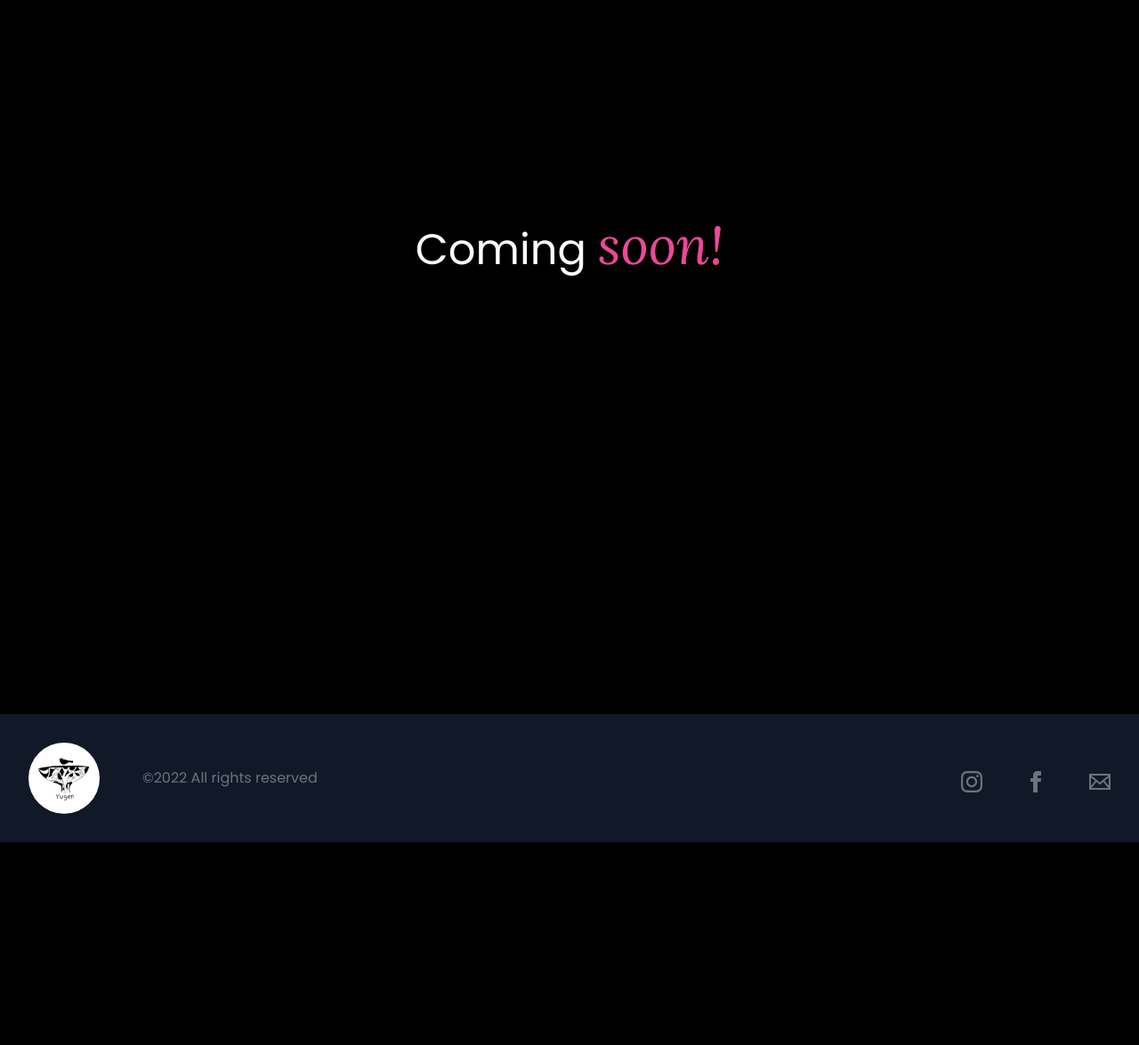
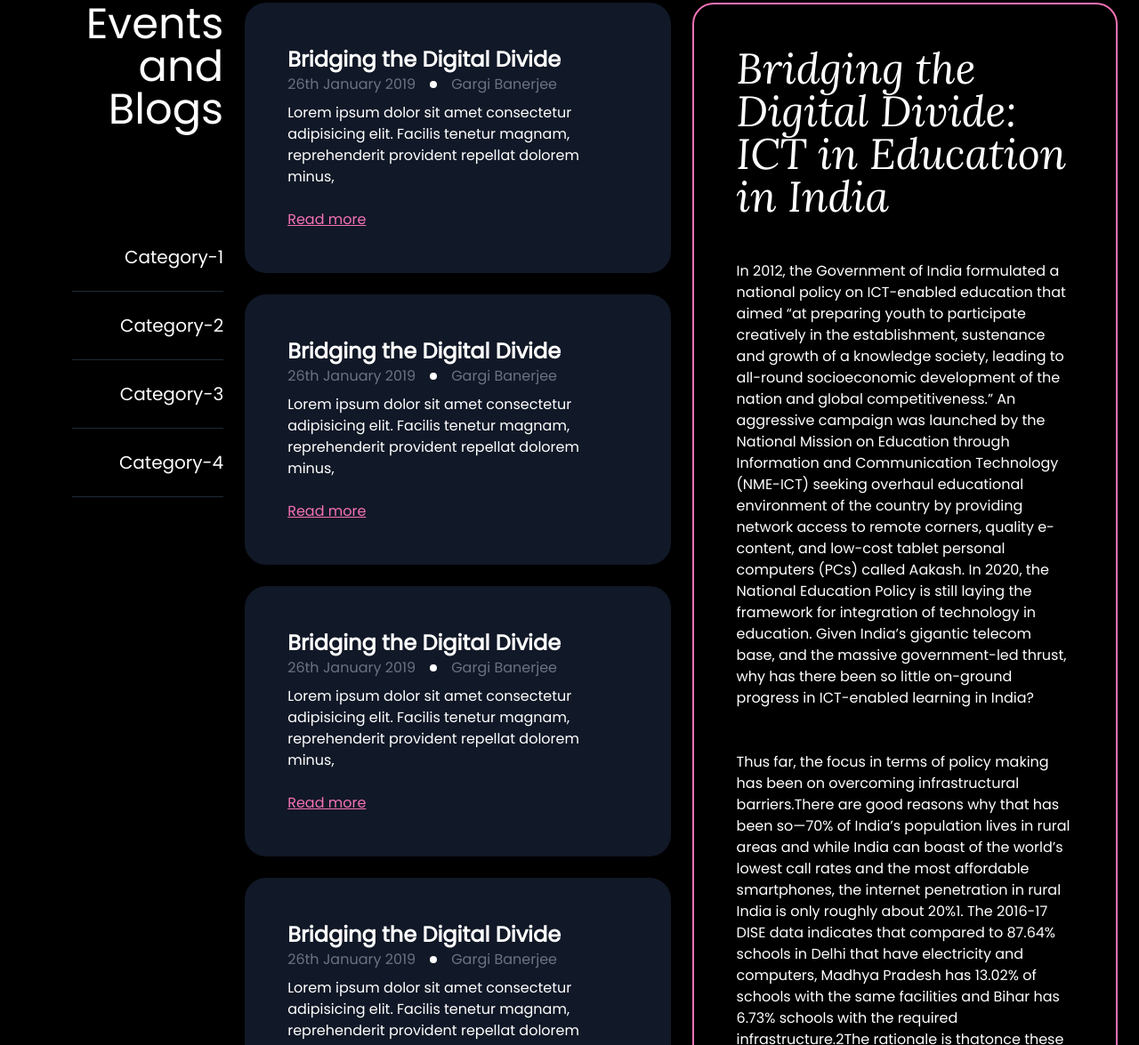
Before and after one commit to PrattDarsh/yugen, a plain HTML site: page events.html in a window 1280 px wide. Shown: the part 125-1300 px from the top of the page at 89% size. Before the commit the page ends 1072 px from the top, so only its background shows below. Drawn offline with nearby package versions, Linux system fonts and the light colour scheme.

Commit message:
blog redesign

```diff
--- a/events.html
+++ b/events.html
@@ -67,140 +67,128 @@
             </div>
         </div>
     </div>
-    <div class="h-screen flex items-center justify-center">
-        <p class="text-5xl">Coming <span class="cursive text-6xl text-pink-500">soon!</span></p>
+    <div class="">
+        <div class="grid grid-cols-5 py-32 px-6 gap-6">
+            <div class=" h-32 col-span-1  text-right">
+                <div class="text-5xl"> Events and Blogs</div>
+                <div class="text-xl mt-32 space-y-6">
+                    <button class="w-full text-right" onclick="showCard(1)">Category-1</button>
+                    <div class="w-3/4 float-right h-px bg-gray-800"></div>
+                    <button class="w-full text-right" onclick="showCard(2)">Category-2</button>
+                    <div class="w-3/4 float-right h-px bg-gray-800"></div>
+                    <button class="w-full text-right" onclick="showCard(3)">Category-3</button>
+                    <div class="w-3/4 float-right h-px bg-gray-800"></div>
+                    <button class="w-full text-right" onclick="showCard(4)">Category-4</button>
+                    <div class="w-3/4 float-right h-px bg-gray-800"></div>
+                </div>
+            </div>
+            <div class=" h-32 col-span-2 space-y-6">
+                <div
+                    class="cat1 bg-gray-900 rounded-3xl p-12 transform transition ease-in-out duration-100  hover:-translate-y-1 hover:scale-105">
+                    <p class="text-2xl font-bold">Bridging the Digital Divide </p>
+                    <div class="flex items-center space-x-4">
+                        <p class="text-gray-500">26th January 2019</p>
+                        <div class="h-2 w-2 bg-white rounded-full"></div>
+                        <p class="text-gray-500">Gargi Banerjee</p>
+                    </div>
+
+                    <p class="mt-2"> Lorem ipsum dolor sit amet consectetur adipisicing elit. Facilis tenetur magnam,
+                        reprehenderit
+                        provident repellat dolorem minus,</p>
+
+                    <p class="mt-6 underline text-pink-400">Read more</p>
+                </div>
+                <div
+                    class="cat2 bg-gray-900 rounded-3xl p-12 transform transition ease-in-out duration-100  hover:-translate-y-1 hover:scale-105">
+                    <p class="text-2xl font-bold">Bridging the Digital Divide</p>
+                    <div class="flex items-center space-x-4">
+                        <p class="text-gray-500">26th January 2019</p>
+                        <div class="h-2 w-2 bg-white rounded-full"></div>
+                        <p class="text-gray-500">Gargi Banerjee</p>
+                    </div>
+
+                    <p class="mt-2"> Lorem ipsum dolor sit amet consectetur adipisicing elit. Facilis tenetur magnam,
+                        reprehenderit
+                        provident repellat dolorem minus,</p>
+
+                    <p class="mt-6 underline text-pink-400">Read more</p>
+                </div>
+                <div
+                    class="cat1 bg-gray-900 rounded-3xl p-12 transform transition ease-in-out duration-100  hover:-translate-y-1 hover:scale-105">
+                    <p class="text-2xl font-bold">Bridging the Digital Divide</p>
+                    <div class="flex items-center space-x-4">
+                        <p class="text-gray-500">26th January 2019</p>
+                        <div class="h-2 w-2 bg-white rounded-full"></div>
+                        <p class="text-gray-500">Gargi Banerjee</p>
+                    </div>
+
+                    <p class="mt-2"> Lorem ipsum dolor sit amet consectetur adipisicing elit. Facilis tenetur magnam,
+                        reprehenderit
+                        provident repellat dolorem minus,</p>
+
+                    <p class="mt-6 underline text-pink-400">Read more</p>
+                </div>
+                <div
+                    class="cat4 bg-gray-900 rounded-3xl p-12 transform transition ease-in-out duration-100  hover:-translate-y-1 hover:scale-105">
+                    <p class="text-2xl font-bold">Bridging the Digital Divide </p>
+                    <div class="flex items-center space-x-4">
+                        <p class="text-gray-500">26th January 2019</p>
+                        <div class="h-2 w-2 bg-white rounded-full"></div>
+                        <p class="text-gray-500">Gargi Banerjee</p>
+                    </div>
+
+                    <p class="mt-2"> Lorem ipsum dolor sit amet consectetur adipisicing elit. Facilis tenetur magnam,
+                        reprehenderit
+                        provident repellat dolorem minus,</p>
+
+                    <p class="mt-6 underline text-pink-400">Read more</p>
+                </div>
+            </div>
+            <div class="border-pink-400 border-2 rounded-3xl col-span-2 p-12">
+                <p class="text-5xl cursive">
+                    Bridging the Digital Divide: ICT in Education in India
+                </p>
+                <p class="mt-12">
+                    In 2012, the Government of India formulated a national policy on ICT-enabled education that aimed
+                    “at preparing youth to participate creatively in the establishment, sustenance and growth of a
+                    knowledge society, leading to all-round socioeconomic development of the nation and global
+                    competitiveness.” An aggressive campaign was launched by the National Mission on Education through
+                    Information and Communication Technology (NME-ICT) seeking overhaul educational environment of the
+                    country by providing network access to remote corners, quality e-content, and low-cost tablet
+                    personal computers (PCs) called Aakash. In 2020, the National Education Policy is still laying the
+                    framework for integration of technology in education. Given India’s gigantic telecom base, and the
+                    massive government-led thrust, why has there been so little on-ground progress in ICT-enabled
+                    learning in India?
+                </p>
+                <p class="mt-12">
+                    Thus far, the focus in terms of policy making has been on overcoming infrastructural barriers.There
+                    are good reasons why that has been so—70% of India’s population lives in rural areas and while India
+                    can boast of the world’s lowest call rates and the most affordable smartphones, the internet
+                    penetration in rural India is only roughly about 20%1. The 2016-17 DISE data indicates that compared
+                    to 87.64% schools in Delhi that have electricity and computers, Madhya Pradesh has 13.02% of schools
+                    with the same facilities and Bihar has 6.73% schools with the required infrastructure.2The rationale
+                    is thatonce these gaps are bridged, internet use would be homogeneous. However, access to ICT
+                    devices and internet is only part of the problem of digital inclusion in rural India and rural
+                    schools. There are major sociocultural and psychological barriers that make the implementation of
+                    ICT-enabled education challenging.
+                </p>
+                <p class="mt-12">
+                    Thus far, the focus in terms of policy making has been on overcoming infrastructural barriers.There
+                    are good reasons why that has been so—70% of India’s population lives in rural areas and while India
+                    can boast of the world’s lowest call rates and the most affordable smartphones, the internet
+                    penetration in rural India is only roughly about 20%1. The 2016-17 DISE data indicates that compared
+                    to 87.64% schools in Delhi that have electricity and computers, Madhya Pradesh has 13.02% of schools
+                    with the same facilities and Bihar has 6.73% schools with the required infrastructure.2The rationale
+                    is thatonce these gaps are bridged, internet use would be homogeneous. However, access to ICT
+                    devices and internet is only part of the problem of digital inclusion in rural India and rural
+                    schools. There are major sociocultural and psychological barriers that make the implementation of
+                    ICT-enabled education challenging.
+                </p>
+            </div>
+        </div>
 
     </div>
-    <!-- <div class="pt-32 text-center title">
-        <p class="cursive text-7xl eventsTitle">Events</p>
-        <div class="bg-gradient-to-r from-indigo-500 mx-auto via-purple-500 to-pink-500 h-px mt-8 w-72 line"></div>
-    </div>
-    <div class="flex py-20 items-center justify-center space-x-20 text-md">
-        <div class="">
-            <button class="p-2 font-bold" onclick="category(1)" id="category1">Category 1</button>
-        </div>
-        <div class="">
-            <button class="p-2" onclick="category(2)" id="category2">Category 2</button>
-        </div>
-        <div class="">
-            <button class="p-2" onclick="category(3)" id="category3">Category 3</button>
-        </div>
-    </div>
-    <div class=" grid grid-cols-1 md:grid-cols-2 lg:grid-cols-3 gap-x-12 gap-y-20 max-w-7xl mx-auto">
-        <div
-            class="text-2xl category1 bg-green-200 text-green-500 rounded-3xl py-12 px-12 flex flex-wrap items-end justify-between transform -rotate-6 card">
-            <p class="text-4xl mb-4 ">Bridging the <span class="cursive text-5xl">Digital Divide</span> </p>
-            <div class="w-full">
-                <div class="h-px bg-green-500 mt-8"></div>
-                <p>Gargi Banerjee</p>
-            </div>
 
-        </div>
-        <div
-            class="text-2xl bg-pink-300  category2 text-pink-500 rounded-3xl py-12 px-12 flex flex-wrap items-end justify-between transform rotate-6 card">
-            <p class="text-4xl mb-4 ">Equitable <span class="cursive text-5xl">Quality Education</span></p>
-            <div class="w-full">
-                <div class="h-px bg-pink-500 mt-8"></div>
-                <p>Atanda Halimat</p>
-            </div>
-
-        </div>
-        <div
-            class="text-2xl bg-yellow-200 text-yellow-500  category1 rounded-3xl py-12 px-12 flex flex-wrap items-end justify-between transform -rotate-6 card">
-            <p class="text-4xl mb-4 ">Growth <span class="cursive text-5xl">Mindset</span></p>
-            <div class="w-full">
-                <div class="h-px bg-yellow-500 mt-8"></div>
-                <p>Arami Chrystal</p>
-            </div>
-        </div>
-        <div
-            class="text-2xl bg-purple-300 text-purple-700 rounded-3xl  category3 py-12 flex flex-wrap items-end justify-between px-12 transform rotate-6 card">
-            <p class="text-4xl mb-4 ">Why <span class="cursive text-5xl">Teach</span></p>
-            <div class="w-full">
-                <div class="h-px bg-purple-700 mt-8"></div>
-                <p>Meenakshi Babu</p>
-            </div>
-        </div>
-        <div
-            class="text-2xl bg-green-200 text-green-500 rounded-3xl py-12 px-12  category2 flex flex-wrap items-end justify-between transform -rotate-6 card">
-            <p class="text-4xl mb-4 ">Addressing <span class="cursive text-5xl">Inequalities</span> in <span
-                    class="cursive text-5xl">Classrooms</span></p>
-            <div class="w-full">
-                <div class="h-px bg-green-500 mt-8"></div>
-                <p>Gargi Banerjee</p>
-            </div>
-
-        </div>
-        <div
-            class="text-2xl bg-pink-300 text-pink-500 rounded-3xl py-12 px-12 transform  category3 flex flex-wrap items-end justify-between -rotate-6 card">
-            <p class="text-4xl mb-4 ">Hope in <span class="cursive text-5xl">Education</span></p>
-            <div class="w-full">
-                <div class="h-px bg-pink-500 mt-8"></div>
-                <p>Atanda Halimat</p>
-            </div>
-
-        </div>
-    </div> -->
-    <!-- ---------------------------------------BLOGS---------------------------------- -->
-    <!-- <div class="py-32 text-center title">
-        <p class="cursive text-7xl eventsTitle">Blogs</p>
-        <div class="bg-gradient-to-r from-indigo-500 mx-auto via-purple-500 to-pink-500 h-px mt-8 w-72 line"></div>
-    </div>
-    <div class="grid grid-cols-1 md:grid-cols-2 lg:grid-cols-3 gap-x-12 gap-y-20 max-w-7xl mx-auto">
-        <div
-            class="text-2xl bg-green-200 text-green-500 rounded-3xl py-12 px-12 flex flex-wrap items-end justify-between transform -rotate-6 card">
-            <p class="text-4xl mb-4 ">Bridging the <span class="cursive text-5xl">Digital Divide</span> </p>
-            <div class="w-full">
-                <div class="h-px bg-green-500 mt-8"></div>
-                <p>Gargi Banerjee</p>
-            </div>
-
-        </div>
-        <div
-            class="text-2xl bg-pink-300 text-pink-500 rounded-3xl py-12 px-12 flex flex-wrap items-end justify-between transform rotate-6 card">
-            <p class="text-4xl mb-4 ">Equitable <span class="cursive text-5xl">Quality Education</span></p>
-            <div class="w-full">
-                <div class="h-px bg-pink-500 mt-8"></div>
-                <p>Atanda Halimat</p>
-            </div>
-
-        </div>
-        <div
-            class="text-2xl bg-yellow-200 text-yellow-500 rounded-3xl py-12 px-12 flex flex-wrap items-end justify-between transform -rotate-6 card">
-            <p class="text-4xl mb-4 ">Growth <span class="cursive text-5xl">Mindset</span></p>
-            <div class="w-full">
-                <div class="h-px bg-yellow-500 mt-8"></div>
-                <p>Arami Chrystal</p>
-            </div>
-        </div>
-        <div
-            class="text-2xl bg-purple-300 text-purple-700 rounded-3xl py-12 flex flex-wrap items-end justify-between px-12 transform rotate-6 card">
-            <p class="text-4xl mb-4 ">Why <span class="cursive text-5xl">Teach</span></p>
-            <div class="w-full">
-                <div class="h-px bg-purple-700 mt-8"></div>
-                <p>Meenakshi Babu</p>
-            </div>
-        </div>
-        <div
-            class="text-2xl bg-green-200 text-green-500 rounded-3xl py-12 px-12 flex flex-wrap items-end justify-between transform -rotate-6 card">
-            <p class="text-4xl mb-4 ">Addressing <span class="cursive text-5xl">Inequalities</span> in <span
-                    class="cursive text-5xl">Classrooms</span></p>
-            <div class="w-full">
-                <div class="h-px bg-green-500 mt-8"></div>
-                <p>Gargi Banerjee</p>
-            </div>
-
-        </div>
-        <div
-            class="text-2xl bg-pink-300 text-pink-500 rounded-3xl py-12 px-12 transform flex flex-wrap items-end justify-between -rotate-6 card">
-            <p class="text-4xl mb-4 ">Hope in <span class="cursive text-5xl">Education</span></p>
-            <div class="w-full">
-                <div class="h-px bg-pink-500 mt-8"></div>
-                <p>Atanda Halimat</p>
-            </div>
-
-        </div>
-    </div> -->
 
     <!-- ----------------------------------------FOOTER---------------------------------------------------- -->
     <section class="mt-12 py-8 bg-gray-900 px-4 mt-32 md:px-8">
@@ -232,6 +220,74 @@
         gsap.from('.title', { opacity: 0, duration: 2 })
         gsap.from('.line', { scale: -1 })
         gsap.from('.card', { rotate: 15, opacity: 0, stagger: 0.1 })
+
+        cat1 = document.getElementsByClassName('cat1')
+        cat2 = document.getElementsByClassName('cat2')
+        cat3 = document.getElementsByClassName('cat3')
+        cat4 = document.getElementsByClassName('cat4')
+
+        function showCard(i) {
+            switch (i) {
+                case 1: for (var n = 0; n < cat1.length; n++) {
+                    cat1[n].classList.remove('hidden')
+                }
+                    for (var n = 0; n < cat2.length; n++) {
+                        cat2[n].classList.add('hidden')
+                    }
+                    for (var n = 0; n < cat3.length; n++) {
+                        cat3[n].classList.add('hidden')
+                    }
+                    for (var n = 0; n < cat4.length; n++) {
+                        cat4[n].classList.add('hidden')
+                    }
+                    break;
+
+
+                case 2: for (var n = 0; n < cat2.length; n++) {
+                    cat2[n].classList.remove('hidden')
+                }
+                    for (var n = 0; n < cat1.length; n++) {
+                        cat1[n].classList.add('hidden')
+                    }
+                    for (var n = 0; n < cat3.length; n++) {
+                        cat3[n].classList.add('hidden')
+                    }
+                    for (var n = 0; n < cat4.length; n++) {
+                        cat4[n].classList.add('hidden')
+                    }
+                    break;
+
+
+                case 3: for (var n = 0; n < cat3.length; n++) {
+                    cat3[n].classList.remove('hidden')
+                }
+                    for (var n = 0; n < cat1.length; n++) {
+                        cat1[n].classList.add('hidden')
+                    }
+                    for (var n = 0; n < cat2.length; n++) {
+                        cat2[n].classList.add('hidden')
+                    }
+                    for (var n = 0; n < cat4.length; n++) {
+                        cat4[n].classList.add('hidden')
+                    }
+                    break;
+
+
+                case 4: for (var n = 0; n < cat4.length; n++) {
+                    cat4[n].classList.remove('hidden')
+                }
+                    for (var n = 0; n < cat1.length; n++) {
+                        cat1[n].classList.add('hidden')
+                    }
+                    for (var n = 0; n < cat3.length; n++) {
+                        cat3[n].classList.add('hidden')
+                    }
+                    for (var n = 0; n < cat2.length; n++) {
+                        cat2[n].classList.add('hidden')
+                    }
+                    break;
+            }
+        }
 
         // ------------------------------------------------MENU-------------------------------------
 
```
